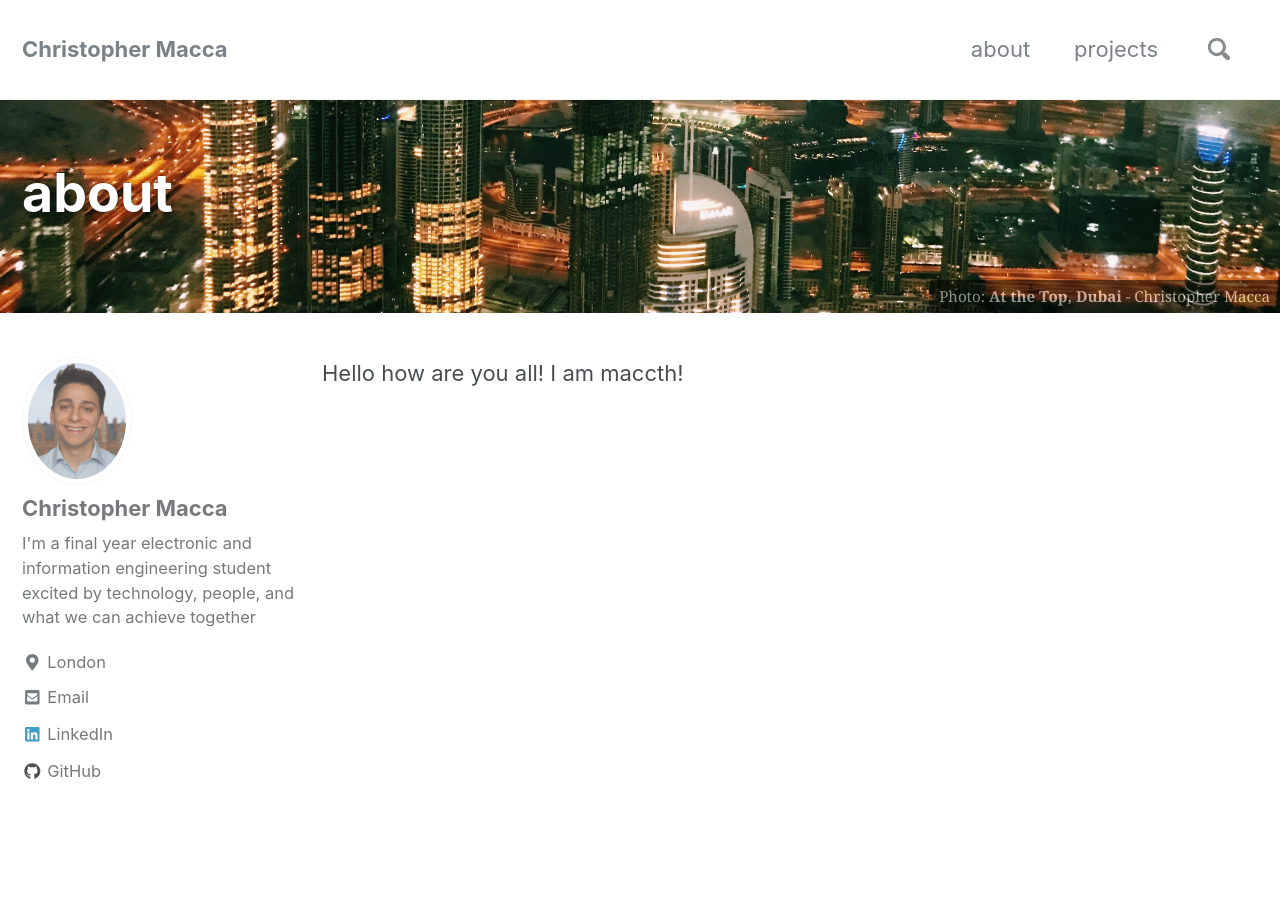
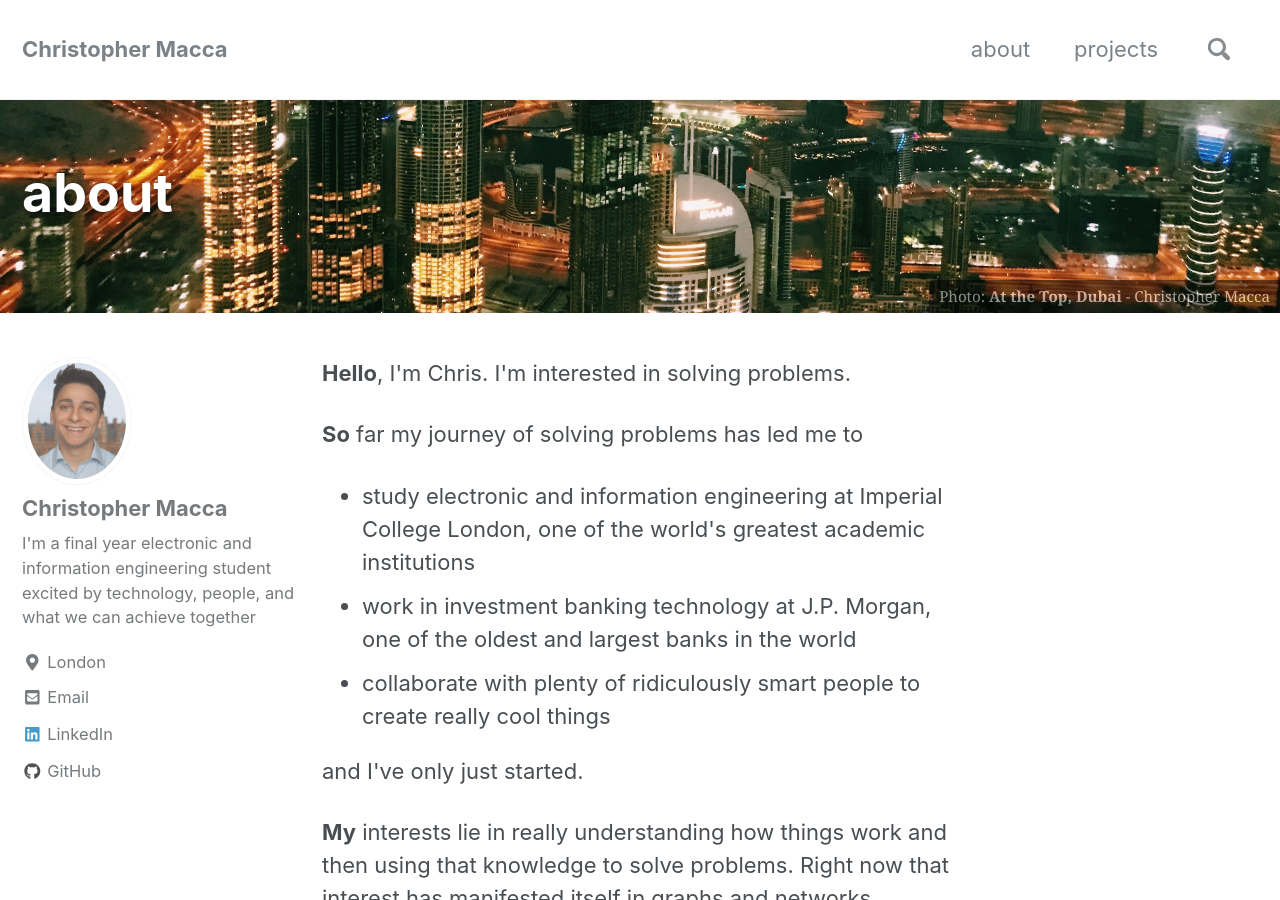
Before and after one commit to maccth/maccth.github.io, a Jekyll site: the page built from about/index.html, in a window 1280 px wide and 900 px high. Built offline with Jekyll 4.4.1, drawn with Linux system fonts in a browser that asks for light colours; nearby versions of some CDN libraries; some of the changed text lies outside the part shown.

Commit message:
About me first draft is done

```diff
--- a/about/index.html
+++ b/about/index.html
@@ -7,6 +7,30 @@ header:
   caption: "Photo: [**At the Top, Dubai**](http://www.burjkhalifa.ae/en/index.aspx) - Christopher Macca "
 author_profile: true
 ---
-
-Hello how are you all!
-I am maccth!
+<p>
+  <b>Hello</b>, I'm Chris. I'm interested in solving problems.
+</p>
+<p>
+  <b>So</b> far my journey of solving problems has led me to
+  <ul>
+    <li>study electronic and information engineering at Imperial College London, one of the world's greatest academic institutions</li>
+    <li>work in investment banking technology at J.P. Morgan, one of the oldest and largest banks in the world</li>
+    <li>collaborate with plenty of ridiculously smart people to create really cool things</li>
+  </ul>
+  and I've only just started.
+</p>
+<p>
+  <b>My</b> interests lie in really understanding how things work and then using that knowledge to solve problems. Right now that interest
+  has manifested itself in graphs and networks. Relational and object databases are great at stroing very structured information, but unintuitive
+  when storing information that presents a multidimensional relationship. Travelling from your house to work can be thought of as a relationship
+  in time, distance, or petrol (just to name a <i>few</i>). I'm interested in seeing if we can unite graphs and networks under one formalism,
+  allowing us to understand, question, and query these relationships in a much more meaningful way.
+</p>
+<p>
+  <b>I've</b> spent a lot of time working on the fence between hardware and software. I've worked with C++, Python, F#, SQL, Hadoop, Elixir and
+  i've dabbled with the web development stack. Of all of these languages I found Elixir the most abstract and eye-opening, and the syntax of F#
+  the most expressive.
+</p>
+<p>
+  <b> Interestingly</b>, of all the well known languages, F# has the most keywords, while Elixir has the least (at a mere 19).
+</p>
```
